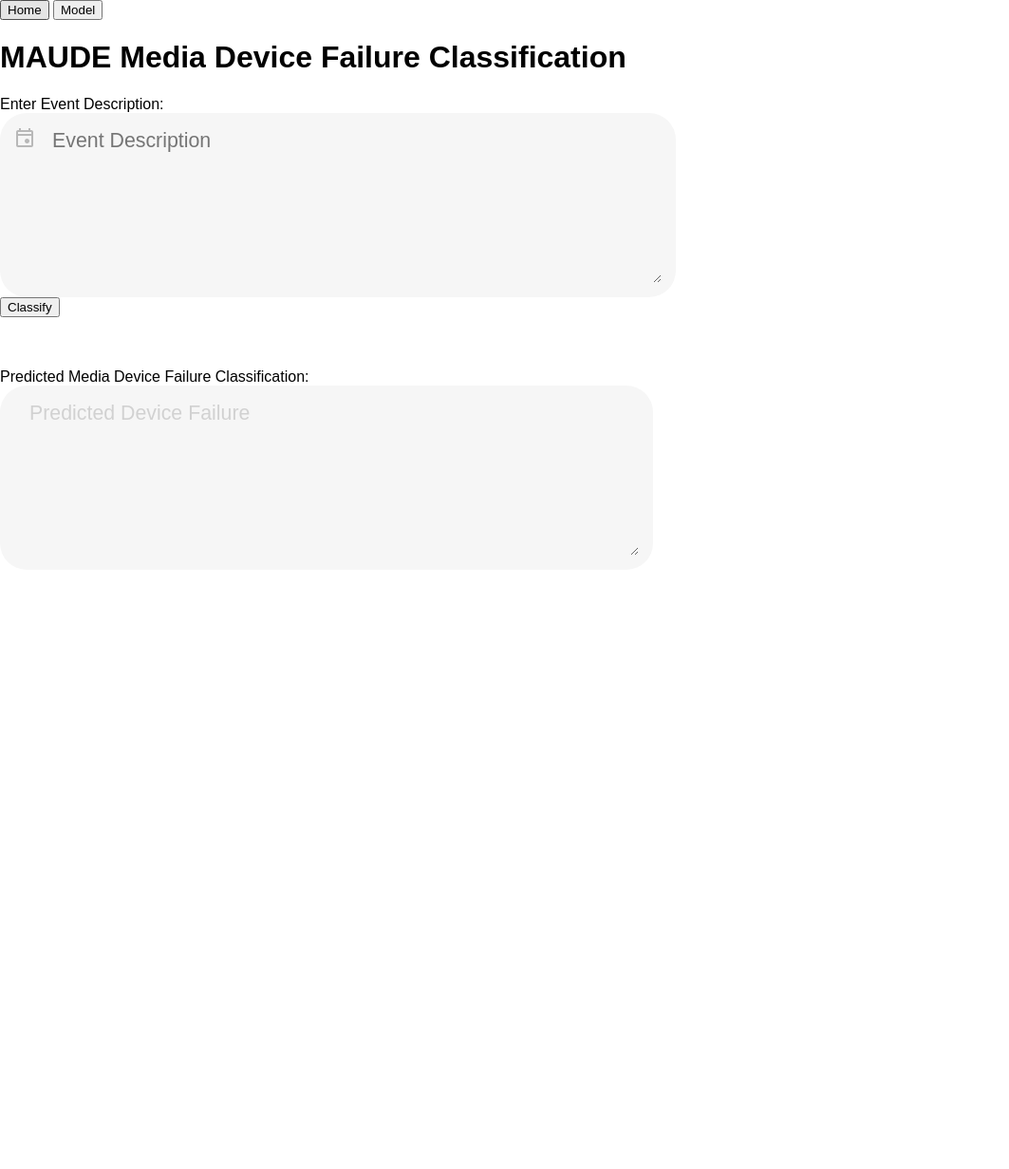
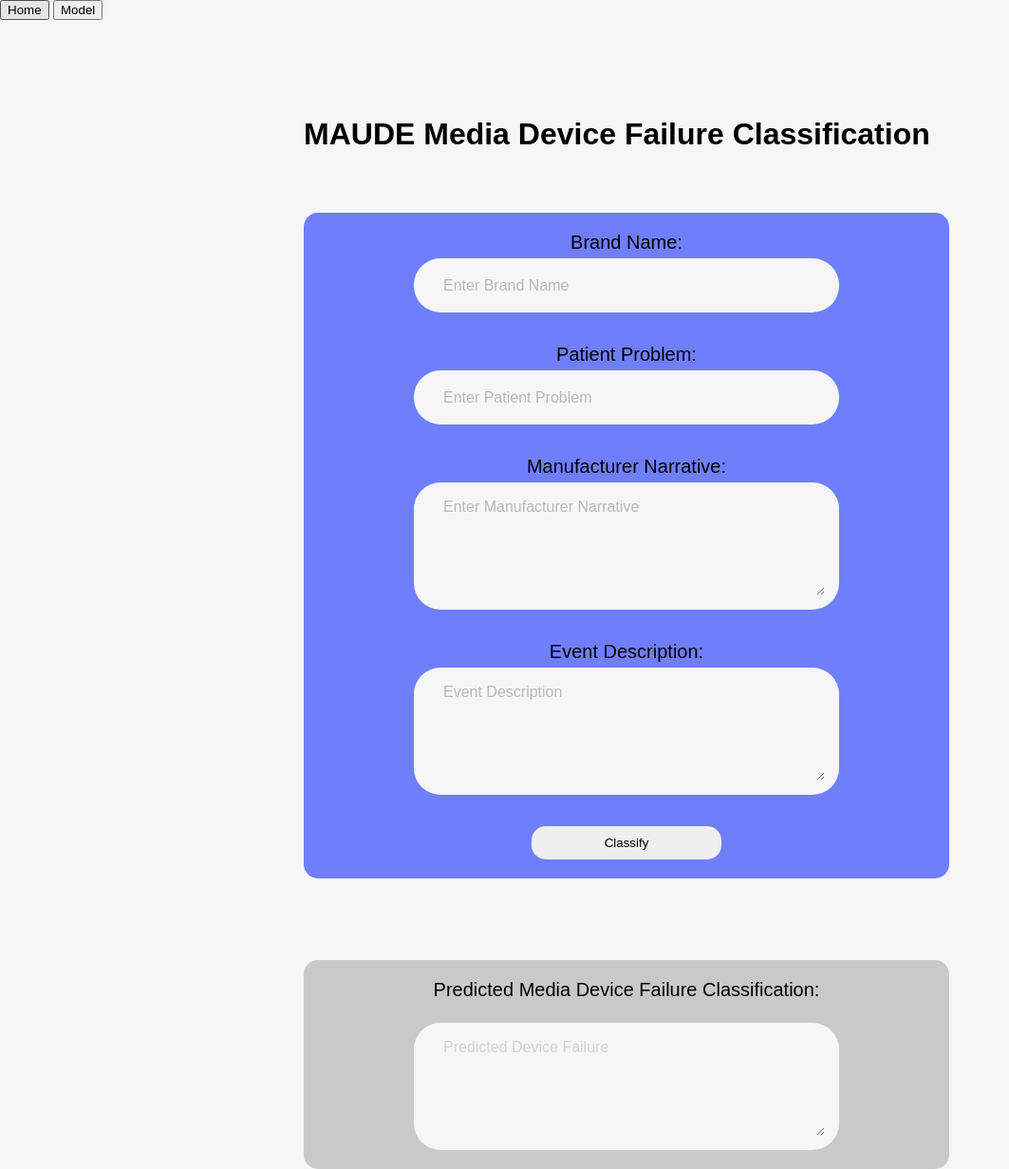
Before and after one commit to mmoran90/MAUDE-Device-Failure-Classification, a Flask app: page / in a window 1280 px wide. Shown: the whole page at 95% size, without its empty margins (0-1063 px from the left). Before the commit the page ends 584 px from the top, so only its background shows below. Run offline with Flask 3, Linux system fonts and the light colour scheme; parts of the project's set-up code (start-up, migrations or seed data) failed here and were passed over.

Commit message:
Add files via upload

```diff
--- a/app.py
+++ b/app.py
@@ -1,7 +1,7 @@
-from flask import Flask, render_template, request, jsonify, url_for
-#from sklearn.feature_extraction.text import CountVectorizer
 import pickle
 import numpy as np
+import xgboost as xgb
+from flask import Flask, render_template, request, jsonify, url_for
 import os
 
 app = Flask(__name__)
@@ -15,7 +15,16 @@ with open("optimal_model.pkl", "rb") as plkFile:
 with open("tfidf_vectorizer.pkl", "rb") as tfidf_file:
     vectorizer = pickle.load(tfidf_file)
 
-# Enable css modifications
+# Create a mapping for numeric predictions to text labels
+prediction_labels = {
+    0: "No failure",
+    1: "Minor failure",
+    2: "Major failure",
+    3: "Critical failure"
+    # Adjust or expand based on your classification categories
+}
+
+# Enable CSS modifications
 @app.context_processor
 def override_url_for():
     return dict(url_for=dated_url_for)
@@ -29,21 +38,34 @@ def dated_url_for(endpoint, **values):
             values['q'] = int(os.stat(file_path).st_mtime)
     return url_for(endpoint, **values)
 
-# Setup flask connection and methods
+# Setup Flask connection and methods
 @app.route("/", methods=['GET', 'POST'])
 def home():
     if request.method == 'POST':
-        # Get info from user
-        user_input = request.form['text_bar']
+        # Get input from the form fields
+        brand_name = request.form['brand_name']
+        patient_problem = request.form['patient_problem']
+        manufacturer_narrative = request.form['manufacturer_narrative']
+        event_desc = request.form['event_desc']
+
+        # Combine the input fields into a single text string
+        user_input = f"{brand_name} {patient_problem} {manufacturer_narrative} {event_desc}"
+
+        # Vectorize the input
         data = vectorizer.transform([user_input])
 
-        # Predict using provided info
-        prediction = model.predict(data)
+        # Convert the vectorized data to DMatrix for XGBoost
+        dmatrix_data = xgb.DMatrix(data)
+
+        # Predict using the loaded model
+        prediction = model.predict(dmatrix_data)
+
+        # Return the prediction as a JSON response
         return jsonify({'prediction': prediction.tolist()})
 
-    # Use index.html to show flask page on local host
+    # Render the form on GET request
     return render_template('index.html')
 
-# Run the flask app
+# Run the Flask app
 if __name__ == "__main__":
     app.run(debug=True)
--- a/static/style.css
+++ b/static/style.css
@@ -1,14 +1,55 @@
 html, body {
-    height: 100%; /* Ensure the body takes full height */
+    height: 100vh;
     margin: 0; /* Remove default margin */
 }
 
+body {
+    font-family: Arial, sans-serif; /* Default font */
+    background: linear-gradient(#f6f6f6, #f6f6f6);
+    background-color: white; /* Background color */
+    color: rgb(0, 0, 0); /* Text color */
+}
+
+.title{
+    margin-left: 25%;
+    margin-top: 8%;
+    margin-bottom: 5%;
+}
+
 .tabcontent {
-    display: flex; /* Use Flexbox for tab content */
-    flex-direction: column; /* Stack children vertically */
-    align-items: center; /* Center children horizontally */
-    justify-content: center; /* Center children vertically */
-    height: 100vh; /* Full viewport height */
+    align-items: center;
+    justify-content: space-evenly;
+    display: flex;
+    justify-content: center;  /* Centers the form horizontally */
+    align-items: center;      /* Optional: Centers vertically as well */
+    background-color: #f6f6f6;
+}
+
+.form-center{
+    display: flex;
+    flex-direction: column;
+    align-items: center;
+    gap: 5px;
+    background-color: red; /* For demo purposes */
+    width: 50%;            /* Form takes up 50% of the width */
+    padding: 20px;         /* Optional: Adds some padding */
+    margin-left: 25%;
+    background-color: rgba(0, 30, 255, 0.548);
+    font-size: 20px;
+    border-radius: 15px;
+}
+
+.results{
+    margin-top: 50px;
+    display: flex;
+    flex-direction: column;
+    align-items: center;
+    font-size: 20px;
+    background-color: rgba(192, 192, 192, 0.824);
+    width: 50%;
+    margin-left: 25%;
+    padding: 20px;
+    border-radius: 15px;
 }
 
 .center-container {
@@ -34,9 +75,9 @@ html, body {
 }
 
 .search_input {
-    height: 10rem; /* Height of the textarea */
-    width: 40rem; /* Width of the textarea */
-    font-size: 16pt; /* Font size for the textarea */
+    height: 25px; /* Height of the textarea */
+    width: 400px; /* Width of the textarea */
+    font-size: 12pt; /* Font size for the textarea */
     font-family: 'Lexend', sans-serif; /* Font family */
     color: #333333; /* Text color */
     margin-left: var(--padding); /* Space between icon and textarea */
@@ -45,17 +86,41 @@ html, body {
     background-color: transparent; /* Use this for input elements */
 }
 
+.text_input{
+    height: 100px; /* Height of the textarea */
+    width: 400px; /* Width of the textarea */
+    font-size: 12pt; /* Font size for the textarea */
+    font-family: 'Lexend', sans-serif; /* Font family */
+    color: #333333; /* Text color */
+    margin-left: var(--padding); /* Space between icon and textarea */
+    outline: none; /* Remove outline */
+    border: 1px solid transparent; /* Optional: add border for visibility */
+    background-color: transparent; /* Use this for input elements */
+}
+
+.text_input::placeholder,
+.search_input::placeholder{
+    color: rgba(0, 0, 0, 0.25);
+}
+
 .event_desc::placeholder,
 .event_icon {
     color: rgba(0, 0, 0, 0.25); /* Placeholder and icon color */
 }
 
-.prediction::placeholder {
+.pred_text::placeholder {
     color: rgba(0, 0, 0, 0.15);
 }
 
-body {
-    font-family: Arial, sans-serif; /* Default font */
-    background-color: white; /* Background color */
-    color: rgb(0, 0, 0); /* Text color */
+.button{
+    border-radius: 15px;
+    outline: none;
+    border: none;
+    width: 200px;
+    height: 35px;
+    transition-duration: 0.5s;
 }
+
+.button:hover {
+    background-color: #d8d6d6;
+  }
--- a/templates/index.html
+++ b/templates/index.html
@@ -3,7 +3,7 @@
   <head>
     <meta charset="UTF-8" />
     <meta name="viewport" content="width=device-width, initial-scale=1.0" />
-    <title>ADS 509 Final Project</title>
+    <title>MAUDE Media Device Failure Classification</title>
     <link
       rel="stylesheet"
       type="text/css"
@@ -15,40 +15,46 @@
     />
     <script>
       function openTab(event, tabName) {
-        // Hide all tabs
         var i, tabcontent, tablinks;
         tabcontent = document.getElementsByClassName("tabcontent");
         for (i = 0; i < tabcontent.length; i++) {
           tabcontent[i].style.display = "none";
         }
 
-        // Remove "active" class from all tab links
         tablinks = document.getElementsByClassName("tablink");
         for (i = 0; i < tablinks.length; i++) {
           tablinks[i].className = tablinks[i].className.replace(" active", "");
         }
 
-        // Show the current tab and add an "active" class to the link that opened it
         document.getElementById(tabName).style.display = "block";
         event.currentTarget.className += " active";
       }
 
-      // JavaScript function to submit input and display prediction
       function submitText() {
-        // Get the input text from the text bar
-        var textBarValue = document.getElementById("text_bar").value;
+        var brandName = document.getElementById("brand_name").value;
+        var patientProblem = document.getElementById("patient_problem").value;
+        var manufacturerNarrative = document.getElementById(
+          "manufacturer_narrative"
+        ).value;
+        var eventDesc = document.getElementById("event_desc").value;
 
-        // Send the input text to the Flask app
         fetch("/", {
           method: "POST",
           headers: {
             "Content-Type": "application/x-www-form-urlencoded",
           },
-          body: "text_bar=" + encodeURIComponent(textBarValue),
+          body:
+            "brand_name=" +
+            encodeURIComponent(brandName) +
+            "&patient_problem=" +
+            encodeURIComponent(patientProblem) +
+            "&manufacturer_narrative=" +
+            encodeURIComponent(manufacturerNarrative) +
+            "&event_desc=" +
+            encodeURIComponent(eventDesc),
         })
           .then((response) => response.json())
           .then((data) => {
-            // Display the prediction in the disabled text area
             document.getElementById("disabled_box").value = data.prediction;
           })
           .catch((error) => console.error("Error:", error));
@@ -68,35 +74,71 @@
         <button class="tablink" onclick="openTab(event, 'Model')">Model</button>
       </div>
 
-      <!-- Tab content for Home (index.html) -->
       <div id="Home" class="tabcontent">
-        <h1>MAUDE Media Device Failure Classification</h1>
+        <h1 class="title">MAUDE Media Device Failure Classification</h1>
 
-        <!-- Text box and button container -->
-        <label for="event_desc">Enter Event Description:</label>
+        <form action="javascript:void(0);" class="form-center">
+          <label for="brand_name">Brand Name:</label>
           <div class="search">
-          <span class="event_icon material-symbols-outlined"> event </span>
+            <input
+              type="text"
+              id="brand_name"
+              name="brand_name"
+              class="search_input"
+              placeholder="Enter Brand Name"
+            />
+          </div>
+          <br />
+
+          <label for="patient_problem">Patient Problem:</label>
+          <div class="search">
+            <input
+              type="text"
+              id="patient_problem"
+              name="patient_problem"
+              class="search_input"
+              placeholder="Enter Patient Problem"
+            />
+          </div>
+          <br />
+
+          <label for="manufacturer_narrative">Manufacturer Narrative:</label>
+          <div class="search">
+            <textarea
+              type="text"
+              id="manufacturer_narrative"
+              name="manufacturer_narrative"
+              class="text_input"
+              placeholder="Enter Manufacturer Narrative"
+            ></textarea>
+          </div>
+          <br />
+
+          <label for="event_desc">Event Description:</label>
+          <div class="search">
             <textarea
               cols="40"
               rows="5"
-            class="search_input"
-            type="text"
+              class="text_input"
               id="event_desc"
               name="event_desc"
               placeholder="Event Description"
             ></textarea>
           </div>
-        <button>Classify</button>
-        <br /><br />
+          <br />
+
+          <button class="button" onclick="submitText()">Classify</button>
+        </form>
         <br /><br />
 
-        <!-- Disabled text box -->
+        <div class="results">
           <label for="disabled_box"
             >Predicted Media Device Failure Classification:</label
-        ><br />
-        <div class="search">
+          >
+          <br />
+          <div class="search prediction">
             <textarea
-            class="search_input prediction"
+              class="text_input pred_text"
               id="disabled_box"
               name="disabled_box"
               rows="4"
@@ -106,8 +148,8 @@
             ></textarea>
           </div>
         </div>
+      </div>
 
-      <!-- Tab content for Model (model.html) -->
       <div id="Model" class="tabcontent" style="display: none">
         <h1>Optimal Model Performance</h1>
         <p>Below are the details from the optimal model</p>
@@ -115,7 +157,6 @@
     </div>
 
     <script>
-      // Open the default tab
       document.getElementById("defaultOpen").click();
     </script>
   </body>
```
Also changed, not shown: 2 other files. Lines whose indentation alone changed are shown as unchanged.
